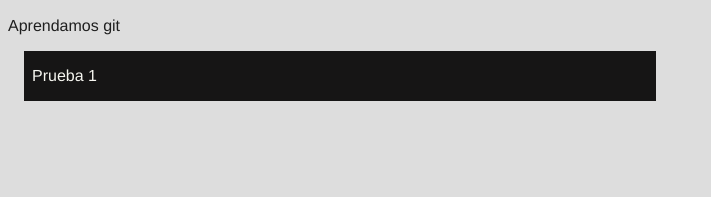
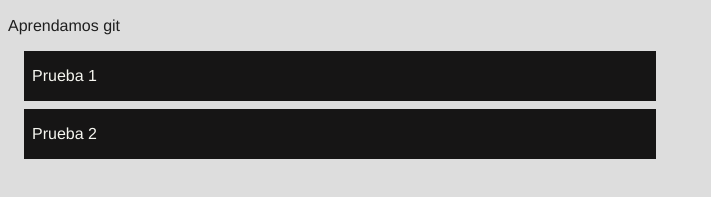
Before and after one commit to danyhoshi/proyecto5, a plain HTML site: page index.html in a window 1280 px wide. Shown: the part 111-308 px from the top of the page, without its empty margins (0-711 px from the left). Drawn offline with Linux system fonts and the light colour scheme.

Commit message:
add prueba2

```diff
--- a/index.html
+++ b/index.html
@@ -14,6 +14,8 @@
     <div>
         <p class="codigo">Prueba 1</p>
     </div>
-
+    <div>
+        <p class="codigo">Prueba 2</p>
+    </div>
 </body>
 </html>
```
